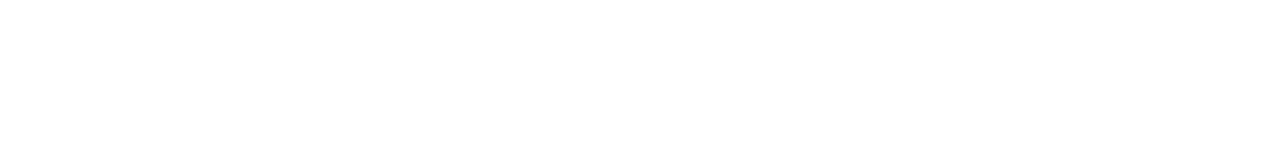
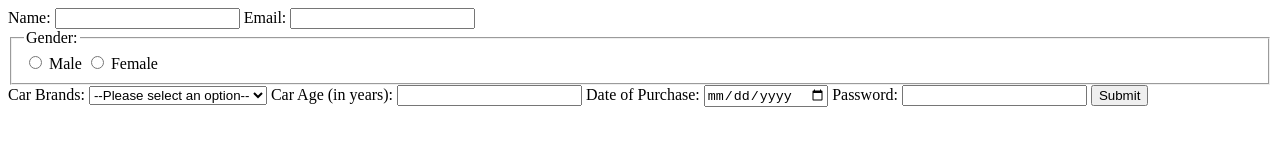
Before and after one commit to acciojob/car-insurance-form-TiyanaBande, a website: page main.html in a window 1280 px wide. Drawn offline with Linux system fonts and the light colour scheme.

Commit message:
created a submission

```diff
--- a/main.html
+++ b/main.html
@@ -7,6 +7,45 @@
 </head>
 
 <body>
+	<form id="post">
+		<label for="name">Name:</label>
+		<input type="text" id="name" required>
+
+		<label for="email">Email:</label>
+		<input type="email" id="email" required>
+
+		 <fieldset>
+            <legend>Gender:</legend>
+            <label>
+                <input type="radio" name="gender" value="male" required>
+                Male
+            </label>
+            <label>
+                <input type="radio" name="gender" value="female" required>
+                Female
+            </label>
+        </fieldset>
+
+		<label for="cars">Car Brands:</label>
+		<select id="cars" name="cars">
+			<option value="">--Please select an option--</option>
+			<option value="bmw">BMW</option>
+            <option value="audi">Audi</option>
+            <option value="mercedes">Mercedez</option>
+		</select>
+
+		<label for="carage">Car Age (in years):</label>
+        <input type="number" id="carage" required>
+
+        <label for="dop">Date of Purchase:</label>
+        <input type="date" id="dop" required>
+
+        <label for="password">Password:</label>
+        <input type="password" id="password" required>
+
+        <button type="submit">Submit</button>
+
+	</form>
 	<!-- the entire body must be written by student -->
     <script type="text/javascript" src="./script.js">
 </script>
```
